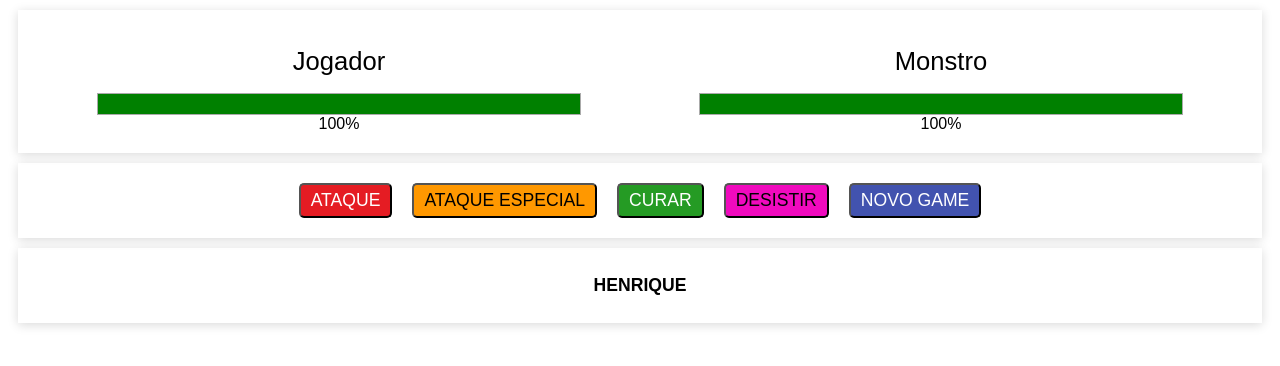
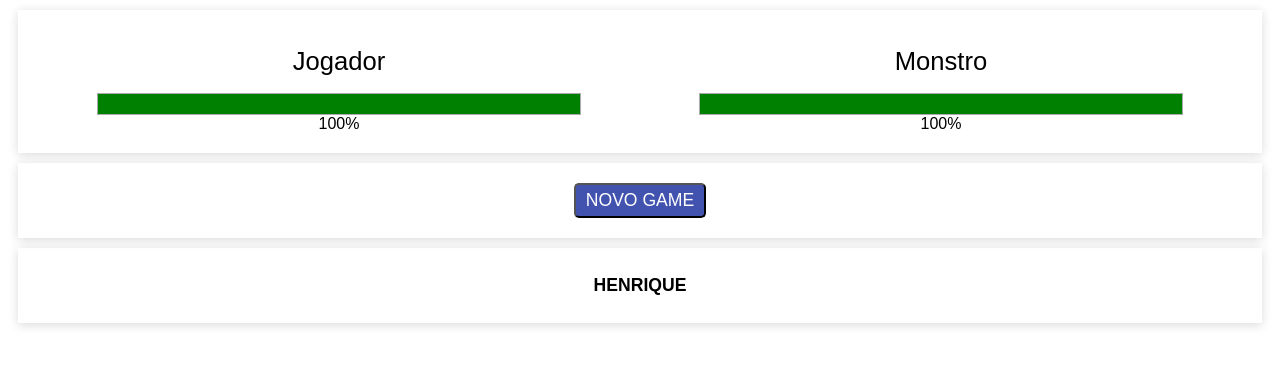
Before and after one commit to HenriqZimer/MatadorDeMonstro-VueJS, a Vue app: page / in a window 1280 px wide. Shown: the top 366 px of the page. Built offline with nearby package versions, Linux system fonts and the light colour scheme.

Commit message:
eventos em todos os botoes funcionando

```diff
--- a/src/components/gameButtons/btnAtacar.vue
+++ b/src/components/gameButtons/btnAtacar.vue
@@ -1,5 +1,5 @@
 <template>
-    <buttonDefault label="Ataque" btnAtaque @onClick="attack" />
+    <buttonDefault label="Ataque" btnAtaque @onClick="eventoAtaqueNeto" />
 </template>
 
 <script>
@@ -8,6 +8,12 @@ import buttonDefault from '../buttons/buttonDefault.vue'
 export default {
     components: {
         buttonDefault
+    },
+    methods:{
+    eventoAtaqueNeto() {
+        console.log('neto')
+      this.$emit('ataqueClicadoNeto');
+        }
     }
 }
 </script>
--- a/src/components/gameButtons/btnAtaqueEspecial.vue
+++ b/src/components/gameButtons/btnAtaqueEspecial.vue
@@ -1,5 +1,5 @@
 <template>
-    <buttonDefault label="Ataque Especial" btnAtaqueEspecial @onClick="attack" />
+    <buttonDefault label="Ataque Especial" btnAtaqueEspecial @onClick="eventoEspecialNeto" />
 </template>
 
 <script>
@@ -8,6 +8,12 @@ import buttonDefault from '../buttons/buttonDefault.vue'
 export default {
     components: {
         buttonDefault
+    },
+    methods:{
+    eventoEspecialNeto() {
+        console.log('neto')
+      this.$emit('especialClicadoNeto');
+        }
     }
 }
 </script>
--- a/src/components/gameButtons/btnCurar.vue
+++ b/src/components/gameButtons/btnCurar.vue
@@ -1,5 +1,5 @@
 <template>
-    <buttonDefault label="Curar" btnCurar @onClick="healAndHurt" />
+    <buttonDefault label="Curar" btnCurar @onClick="eventoCuraNeto" />
 </template>
 
 <script>
@@ -8,6 +8,12 @@ import buttonDefault from '../buttons/buttonDefault.vue'
 export default {
     components: {
         buttonDefault
+    },
+    methods:{
+    eventoCuraNeto() {
+        console.log('neto')
+      this.$emit('curaClicadoNeto');
+        }
     }
 }
 </script>
--- a/src/components/gameButtons/btnDesistir.vue
+++ b/src/components/gameButtons/btnDesistir.vue
@@ -1,5 +1,5 @@
 <template>
-    <buttonDefault label="Desistir" btnDesistir @onClick="running" />
+    <buttonDefault label="Desistir" btnDesistir @onClick="eventoDesistirNeto" />
 </template>
 
 <script>
@@ -8,6 +8,12 @@ import buttonDefault from '../buttons/buttonDefault.vue'
 export default {
     components: {
         buttonDefault
+    },
+    methods:{
+    eventoDesistirNeto() {
+        console.log('neto')
+      this.$emit('desistirClicadoNeto');
+        }
     }
 }
 </script>
--- a/src/components/gameButtons/btnNovoJogo.vue
+++ b/src/components/gameButtons/btnNovoJogo.vue
@@ -1,5 +1,5 @@
 <template>
-    <buttonDefault label="Novo Game" btnNewGame @onClick="startGame" />
+    <buttonDefault label="Novo Game" btnNewGame @onClick="eventoGameNeto" />
 </template>
 
 <script>
@@ -8,6 +8,12 @@ import buttonDefault from '../buttons/buttonDefault.vue'
 export default {
     components: {
         buttonDefault
+    },
+    methods:{
+    eventoGameNeto() {
+        console.log('neto')
+      this.$emit('gameClicadoNeto');
+        }
     }
 }
 </script>
--- a/src/components/panelButtons.vue
+++ b/src/components/panelButtons.vue
@@ -1,22 +1,21 @@
 <template>
     <div class="panel buttons">
-            <template>
-                <btnAtacar  />
-                <btnAtaqueEspecial />
-                <btnCurar  />
-                <btnDesistir />
+            <template v-if="henrique">
+                <btnAtacar @ataqueClicadoNeto="eventoAtaqueFilho" />
+                <btnAtaqueEspecial @especialClicadoNeto="eventoEspecialFilho" />
+                <btnCurar @curaClicadoNeto="eventoCuraFilho"/>
+                <btnDesistir @desistirClicadoNeto="eventoDesistirFilho" />
             </template>
-                <btnNovoJogo />
+                <btnNovoJogo v-else @gameClicadoNeto="eventoGameFilho" />
         </div>
 </template>
 
 <script>
-import btnAtacar from '/src/components/gameButtons/btnAtacar.vue'
-import btnAtaqueEspecial from '/src/components/gameButtons/btnAtaqueEspecial.vue'
-import btnCurar from '/src/components/gameButtons/btnCurar.vue'
-import btnDesistir from '/src/components/gameButtons/btnDesistir.vue'
-import btnNovoJogo from '/src/components/gameButtons/btnNovoJogo.vue'
-
+import btnAtacar from './gameButtons/btnAtacar.vue'
+import btnAtaqueEspecial from './gameButtons/btnAtaqueEspecial.vue'
+import btnCurar from './gameButtons/btnCurar.vue'
+import btnDesistir from './gameButtons/btnDesistir.vue'
+import btnNovoJogo from './gameButtons/btnNovoJogo.vue'
 
 export default {
     components: {
@@ -26,6 +25,29 @@ export default {
         btnDesistir,
         btnNovoJogo
     },
+    methods: {
+    eventoAtaqueFilho() {
+        console.log('filho')
+      this.$emit('eventoAtaquePai');
+    },
+    eventoCuraFilho() {
+        console.log('filho')
+      this.$emit('eventoCuraPai');
+    },
+    eventoEspecialFilho() {
+        console.log('filho')
+      this.$emit('eventoEspecialPai');
+    },
+    eventoDesistirFilho() {
+        console.log('filho')
+      this.$emit('eventoDesistirPai');
+    },
+    eventoGameFilho() {
+        console.log('filho')
+      this.$emit('eventoGamePai');
+    },
+
+  }
 }
 </script>
 
--- a/src/components/panelScores.vue
+++ b/src/components/panelScores.vue
@@ -25,16 +25,10 @@
 <script>
 export default {
   props: ['playerLife', 'monsterLife'],
-
-  // Definindo as props que serão recebidas do componente pai
-
   methods: {
     sendData() {
-
-      // Emitindo o evento personalizado com os dados para o componente pai (caso necessário)
-
       this.$emit('healthBar', {
-        playerLife: this.playerLife,
+        playerLife: this.playerLife -30 ,
         monsterLife: this.monsterLife
       });
     }
--- a/src/main/matadorMonstro.vue
+++ b/src/main/matadorMonstro.vue
@@ -1,18 +1,25 @@
 <template>
     <div class="matador">
-        <panelScores  :playerLife="playerLife" :monsterLife="monsterLife" @healthBar="atualizarDados"/>
+        <panelScores
+            :playerLife="playerLife"
+            :monsterLife="monsterLife"
+            @healthBar="atualizarDados"/>
         <panelResult />
-        <panelButtons />
+        <panelButtons
+            @eventoAtaquePai="Ataque"
+            @eventoEspecialPai="Especial"
+            @eventoCuraPai="Cura"
+            @eventoDesistirPai="Desistir"
+            @eventoGamePai="Game"/>
         <panelLogs/>
     </div>
 </template>
 
 <script>
-import panelButtons from "../components/panelButtons"
-import panelLogs from "../components/panelLogs"
-import panelResult from "../components/panelResult"
-import panelScores from "../components/panelScores"
-
+import panelButtons from "../components/panelButtons.vue"
+import panelLogs from "../components/panelLogs.vue"
+import panelResult from "../components/panelResult.vue"
+import panelScores from "../components/panelScores.vue"
 
 export default {
 
@@ -30,56 +37,31 @@ data() {
     },
 methods: {
     updateData(health) {
-
-      // Aqui, você receberá os dados das props do componente filho
-
         this.playerLife = health.playerLife;
         this.monsterLife = health.monsterLife;
         },
-        startGame() {
-            this.running = true
-            this.playerLife = 100
-            this.monsterLife = 100
-            this.logs = []
+    Ataque() {
+        console.log('pai')
+        this.playerLife -= 10
+        this.monsterLife -= 10
         },
-        attack(especial) {
-            this.hurt('monsterLife', 5, 10, especial, 'Jogador', 'Monstro', 'player')
-            if(this.monsterLife > 0){
-                this.hurt('playerLife', 7, 12, false, 'Monstro', 'Jogador', 'monster')}
+    Cura() {
+        console.log('pai')
+        this.playerLife += 30
+        this.monsterLife += 30
         },
-        hurt(prop, min, max, especial, source, target, cls) {
-            const plus = especial ? 5 : 0
-            const hurt = this.getRandom(min + plus, max + plus)
-            this[prop] = Math.max(this[prop] - hurt, 0)
-            this.registerLog(`${source} atingiu ${target} com ${hurt}.`, cls)
+    Especial() {
+        console.log('pai')
+        // this.playerLife -= 100
+        this.monsterLife -= 100
         },
-        healAndHurt() {
-            this.heal(10, 15)
-            this.hurt('playerLife', 7, 12, false, 'Monstro', 'Jogador', 'monster')
+    Desistir(){
+        window.location.reload()
         },
-        heal(max, min) {
-            const heal = this.getRandom(min, max)
-            this.playerLife = Math.min(this.playerLife + heal, 100)
-            this.registerLog(`Jogador ganhou força de ${heal}.`,'player')
-        },
-        getRandom(min, max) {
-            const value = Math.random() * (max - min) + min
-            return Math.round(value)
-        },
-        registerLog(text, cls) {
-            this.logs.unshift({text, cls})
+    Game(){
+        window.location.reload()
         }
-    },
-   watch: {
-        hasResult(value) {
-            if (value) this.running = false
     }
-   },
-    computed: {
-        hasResult() {
-            return this.playerLife == 0 || this.monsterLife == 0
-        }
-    },
 }
 </script>
 
```
Also changed, not shown: src/assets/logo.png (deleted). Lines whose indentation alone changed are shown as unchanged.
